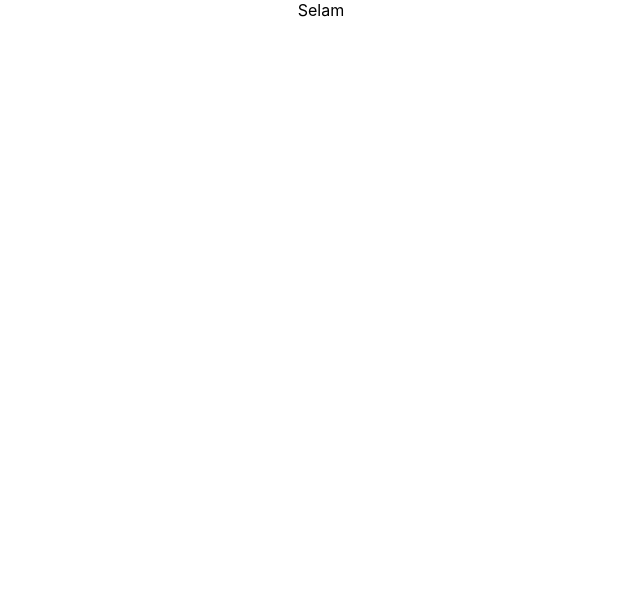
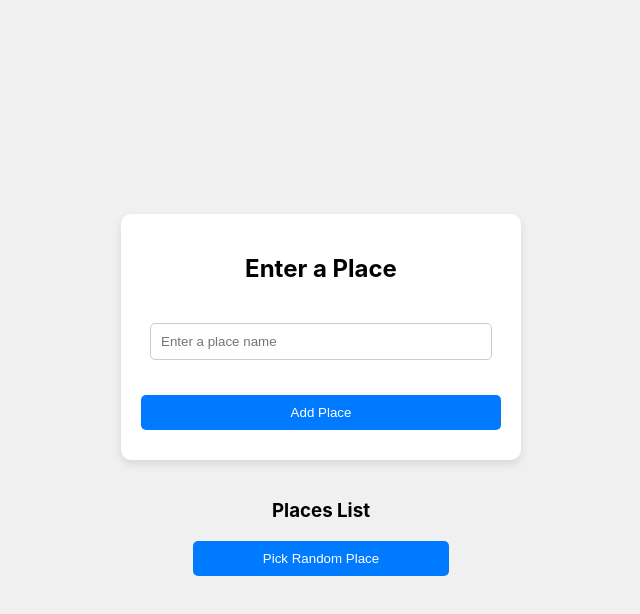
Before and after one commit to GoktugYmsk/guess-place, a React (Create React App) app: page / in a window 1280 px wide. Shown: the top 614 px of the page, without its empty margins (319-959 px from the left). Built offline with nearby package versions, Linux system fonts and the light colour scheme.

Commit message:
added guess algorithemes and themes

```diff
--- a/src/App.js
+++ b/src/App.js
@@ -1,7 +1,12 @@
 import "./App.css";
+import GuessPlace from "./components/game";
 
 function App() {
-  return <div className="App">Selam</div>;
+  return (
+    <div className="App">
+      <GuessPlace />
+    </div>
+  );
 }
 
 export default App;
--- /dev/null
+++ b/src/components/game/index.jsx
@@ -0,0 +1,64 @@
+import React, { useState } from "react";
+import "./index.scss";
+
+function GuessPlace() {
+  const [place, setPlace] = useState("");
+  const [places, setPlaces] = useState([]);
+  const [selectedPlace, setSelectedPlace] = useState(null);
+
+  const handleSubmit = (e) => {
+    e.preventDefault();
+    if (place) {
+      setPlaces([...places, place]);
+      setPlace("");
+    }
+  };
+
+  const handleRandomPlace = () => {
+    if (places.length > 0) {
+      const randomIndex = Math.floor(Math.random() * places.length);
+      setSelectedPlace(places[randomIndex]);
+    }
+  };
+
+  return (
+    <div className="place-container">
+      <form className="place-form" onSubmit={handleSubmit}>
+        <h2>Enter a Place</h2>
+        <div className="form-group">
+          <input
+            type="text"
+            value={place}
+            onChange={(e) => setPlace(e.target.value)}
+            placeholder="Enter a place name"
+            required
+          />
+        </div>
+        <button type="submit" className="add-button">
+          Add Place
+        </button>
+      </form>
+
+      <div className="places-list">
+        <h3>Places List</h3>
+        <ul>
+          {places.map((place, index) => (
+            <li key={index}>{place}</li>
+          ))}
+        </ul>
+      </div>
+
+      <button onClick={handleRandomPlace} className="random-button">
+        Pick Random Place
+      </button>
+
+      {selectedPlace && (
+        <div className="selected-place">
+          <h3>Selected Place: {selectedPlace}</h3>
+        </div>
+      )}
+    </div>
+  );
+}
+
+export default GuessPlace;
--- /dev/null
+++ b/src/components/game/index.scss
@@ -0,0 +1,89 @@
+$primary-color: #007bff;
+$hover-color: #0056b3;
+$background-color: #f0f0f0;
+$input-border-color: #ccc;
+$form-background: white;
+$shadow-color: rgba(0, 0, 0, 0.1);
+
+@mixin button-style {
+  width: 100%;
+  padding: 10px;
+  background-color: $primary-color;
+  color: white;
+  border: none;
+  border-radius: 5px;
+  cursor: pointer;
+  margin-bottom: 10px;
+  &:hover {
+    background-color: $hover-color;
+  }
+}
+
+.place-container {
+  display: flex;
+  flex-direction: column;
+  justify-content: center;
+  align-items: center;
+  height: 100vh;
+  background-color: $background-color;
+
+  .place-form {
+    background-color: $form-background;
+    padding: 20px;
+    border-radius: 10px;
+    box-shadow: 0 4px 8px $shadow-color;
+    width: 100%;
+    max-width: 400px;
+    box-sizing: border-box;
+
+    .form-group {
+      display: flex;
+      flex-direction: column;
+      align-items: center;
+      justify-content: center;
+      padding: 20px;
+      input {
+        width: 100%;
+        padding: 10px;
+        border-radius: 5px;
+        border: 1px solid $input-border-color;
+        margin-bottom: 15px;
+      }
+    }
+  }
+
+  .add-button {
+    @include button-style;
+  }
+  .random-button {
+    @include button-style;
+    width: 20%;
+  }
+
+  .places-list {
+    margin-top: 20px;
+
+    ul {
+      list-style-type: none;
+      padding: 0;
+
+      li {
+        padding: 5px 0;
+        border-bottom: 1px solid $input-border-color;
+      }
+    }
+  }
+
+  .selected-place {
+    margin-top: 20px;
+    font-size: 1.2em;
+    font-weight: bold;
+  }
+}
+
+@media (max-width: 768px) {
+  .place-form {
+    width: 100%;
+    padding: 15px;
+  }
+}
```
